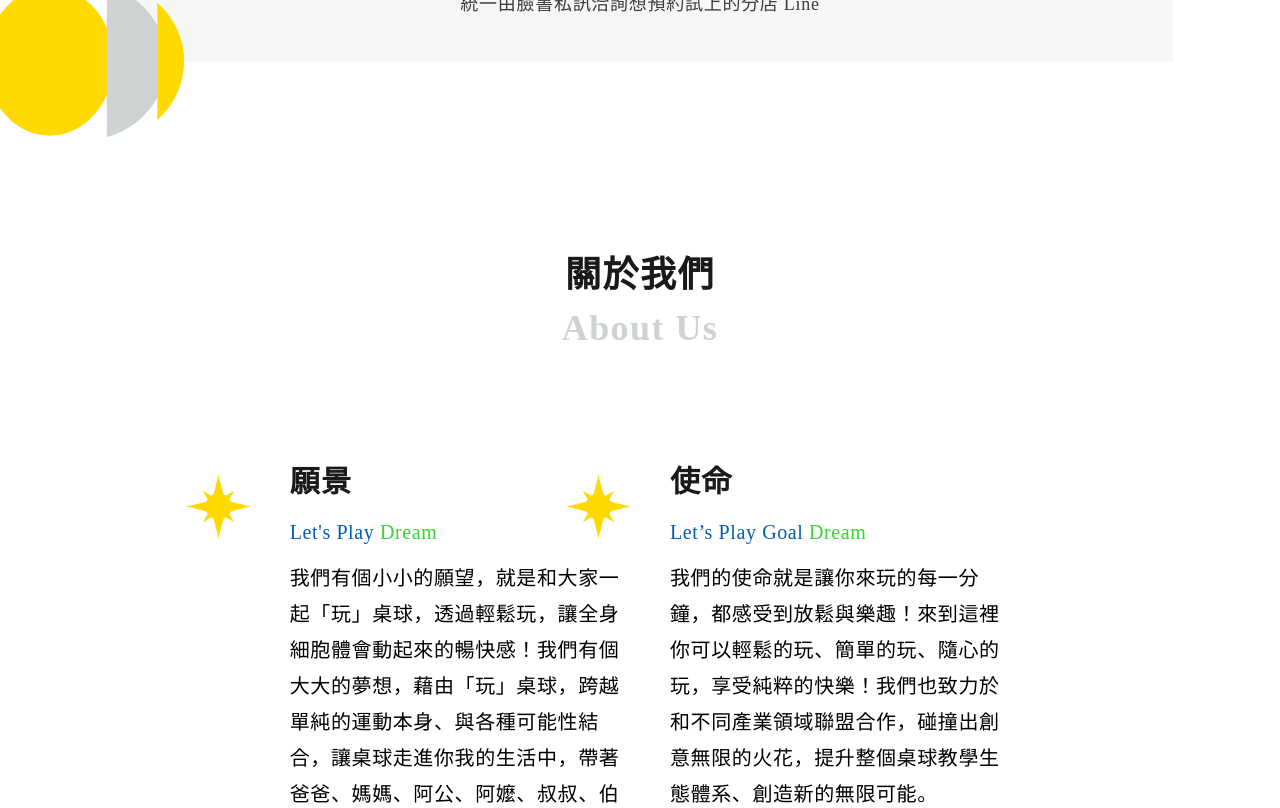
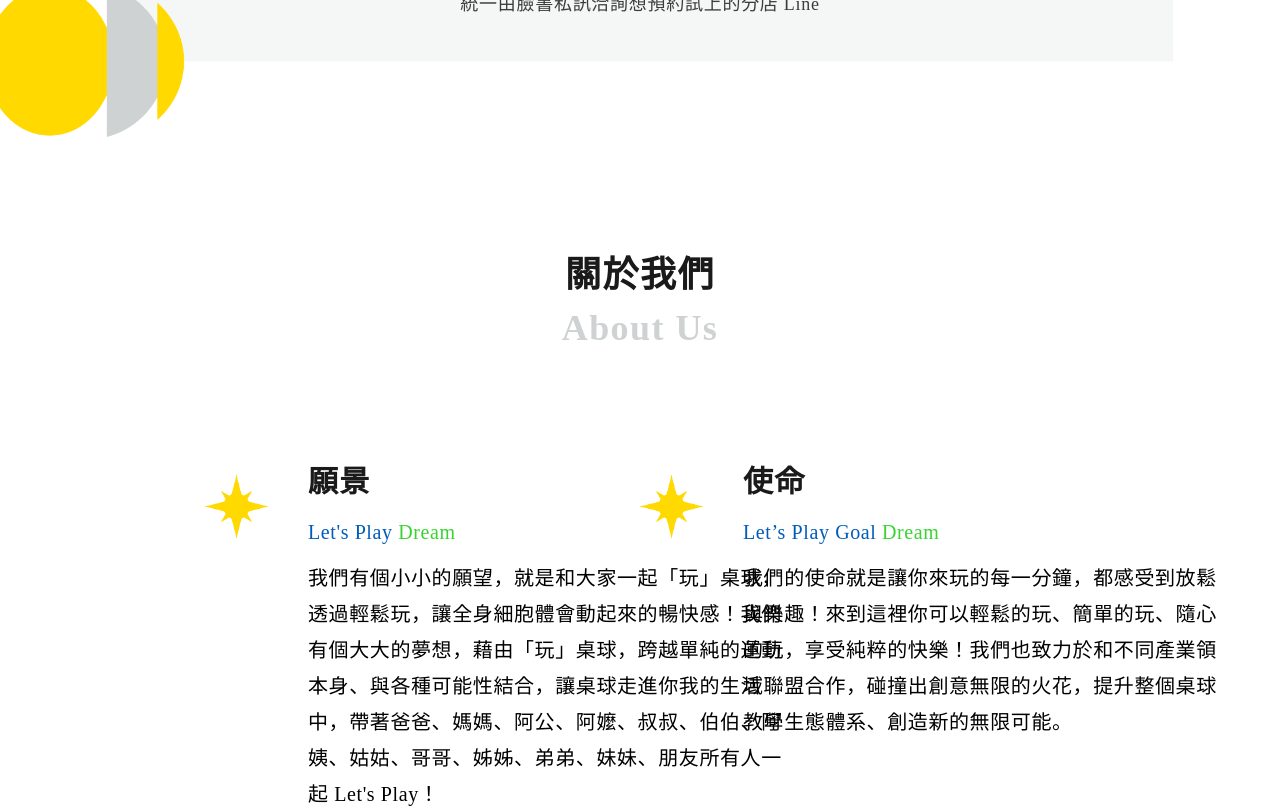
Before and after one commit to dropout-tech/playtt, a React (Create React App) app: page /#/ in a window 1280 px wide. Shown: the part 1195-2003 px from the top of the page. Built offline with nearby package versions, Linux system fonts and the light colour scheme.

Commit message:
fix width

```diff
--- a/src/components/about.tsx
+++ b/src/components/about.tsx
@@ -295,7 +295,7 @@ const RightAreaContainer = styled.div`
 
 
 const Contants = styled.div`
-  width:350px;
+  width:477px;
   height:252px;
   font-family: "Noto Sans TC";
   font-weight: 500;
@@ -324,6 +324,7 @@ const Span = styled.span`
 
 const HopeContainer = styled.div`
   display:flex;
+
   @media screen and (max-width: 768px) {
     margin-top:-30px;
   }
@@ -339,6 +340,7 @@ const BrandContainer = styled.div`
 
 const TextArea = styled.div`
   margin-top:130px;
+
   @media screen and (max-width: 768px) {
    margin-left:-20px;
   }
```
